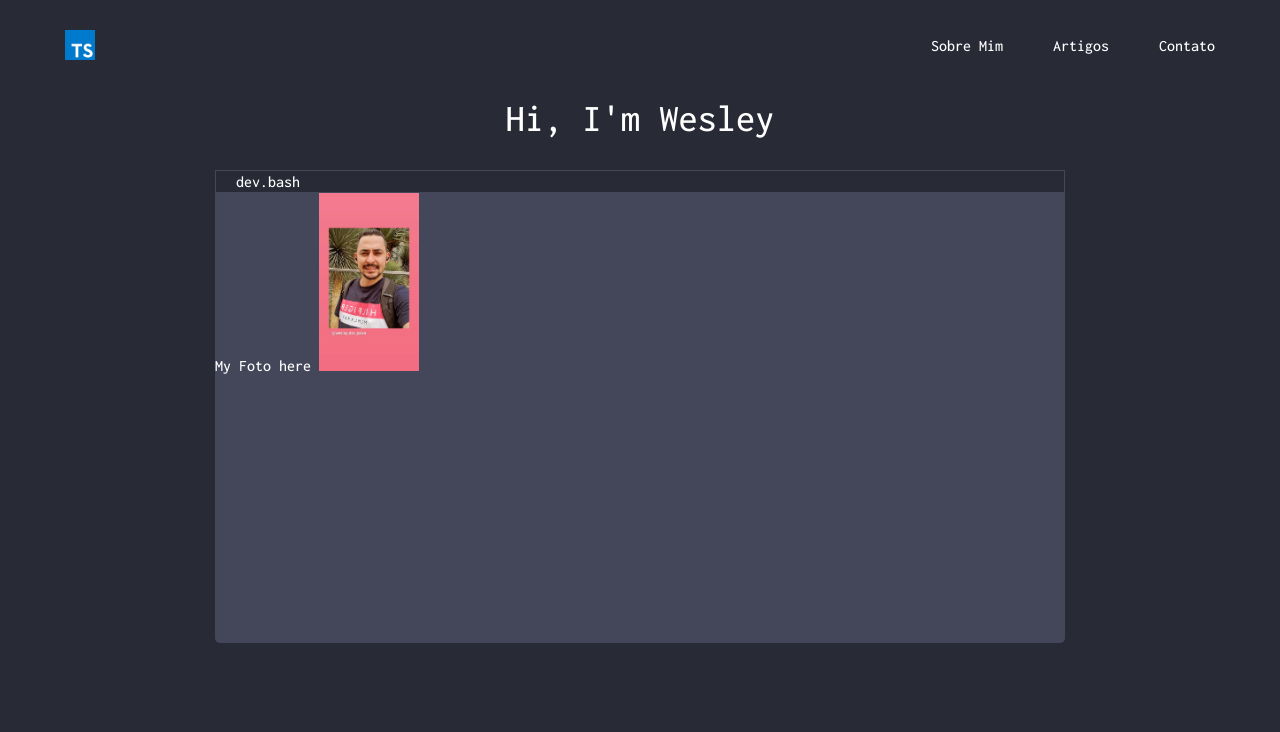
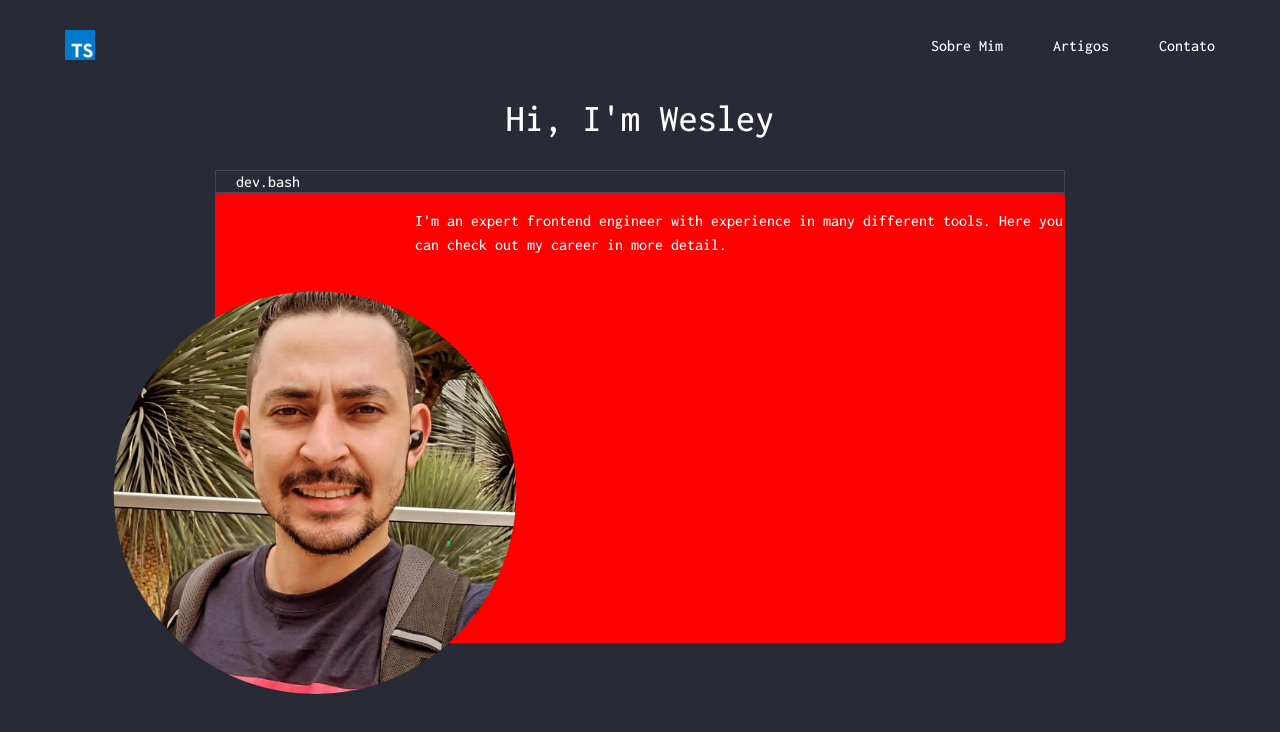
Before and after one commit to wesley-paiva-vega/portfolio, a SvelteKit app: page / in a window 1280 px wide. Shown: the top 732 px of the page. Built offline with nearby package versions, Linux system fonts and the light colour scheme.

Commit message:
Estudando os eventos do Svelte

```diff
--- a/src/components/Header.svelte
+++ b/src/components/Header.svelte
@@ -2,13 +2,33 @@
 	import ts_logo from '../images/ts_logo.jpg';
 	import Container from './Container.svelte';
 
+	import { createEventDispatcher } from 'svelte';
+
 	export let isScrollable = false;
+
+	export const onEdit = () => {
+		alert('Evente onEdit')
+	};
+	export const onDelete = () => {
+		alert('Evento onDelete')
+	};
+	export const onSave = () => {
+		alert('evento onSave')
+	};
 
 	$: isScrollable;
 
+	const dispath = createEventDispatcher()
+
+	const dispathEvent = () => {
+		dispath('message');
+		console.log('event');
+	}
+
 </script>
 
-<header  class={isScrollable ? `scroll` : null}>
+<!-- svelte-ignore a11y-click-events-have-key-events -->
+<header on:click={dispathEvent}  class={isScrollable ? `scroll` : null}>
 	<Container>
 		<div>
 			<img width="30" src={ts_logo} alt="Logo Ts" />
--- a/src/components/Terminal.svelte
+++ b/src/components/Terminal.svelte
@@ -7,9 +7,11 @@
     <header>
         dev.bash
     </header>
-    <div class="avatar">
-        My Foto here
-        <img width="100px" src={avatar} alt="my foto">
+    <div class="terminal">
+        <div class="avatar">
+            <img width="550px" src={avatar} alt="my foto">
+        </div>
+        <p>I'm an expert frontend engineer with experience in many different tools. Here you can check out my career in more detail.</p>
     </div>
 </div>
 
@@ -30,9 +32,19 @@
         }
     }
 
+    .terminal {
+        display: flex;
+
+        background-color: red;
+    }
+
     .avatar {
-       img {
-        clip-path: 50%;
-       }
+        width: 200px;
+        padding-top: 150px;
+        display: flex;
+        align-items: center;
+        justify-content: center;
+        background-color: red;
+        clip-path: circle(45%);
     }
 </style>
--- a/src/routes/+layout.svelte
+++ b/src/routes/+layout.svelte
@@ -1,10 +1,27 @@
-<script>
+<script lang="ts">
 	import Container from '../components/Container.svelte';
 	import Header from '../components/Header.svelte';
 	import './styles.css';
 
 	let onScrollable = false;
 	let screenY = 0;
+	let events: Header;
+
+	const handleEvents = (key: string) => {
+		switch(key) {
+			case 'edit':
+				events.onEdit();
+				break;
+			case 'save':
+				events.onSave();
+				break
+			case 'delete':
+				events.onDelete();
+				break
+			default:
+				return null;
+		}
+	}
 
 	$: if(screenY >= 50) {
 		onScrollable = true;
@@ -17,13 +34,17 @@
 
 <!-- svelte-ignore a11y-click-events-have-key-events -->
 <Container>
-	<Header isScrollable={onScrollable} />
-	<div class="app">
-		<main>
-			<slot />
+	<Header bind:this={events} on:message={() => alert('Agora disparou mané')} isScrollable={onScrollable} />
+
+		<div class="app">
+			<main>
+				<slot />
+				<button on:click={() => handleEvents('edit')}>Handle Edit</button>
+				<button on:click={() => handleEvents('delete')}>Handle Delete</button>
+				<button on:click={() => handleEvents('save')}>Handle Save</button>
 		</main>
 		<footer>
-			<p>visit <a href="https://kit.svelte.dev">kit.svelte.dev</a> to learn SvelteKit</p>
+			<p >visit <a href="https://kit.svelte.dev">kit.svelte.dev</a> to learn SvelteKit</p>
 		</footer>
 	</div>
 </Container>
```
